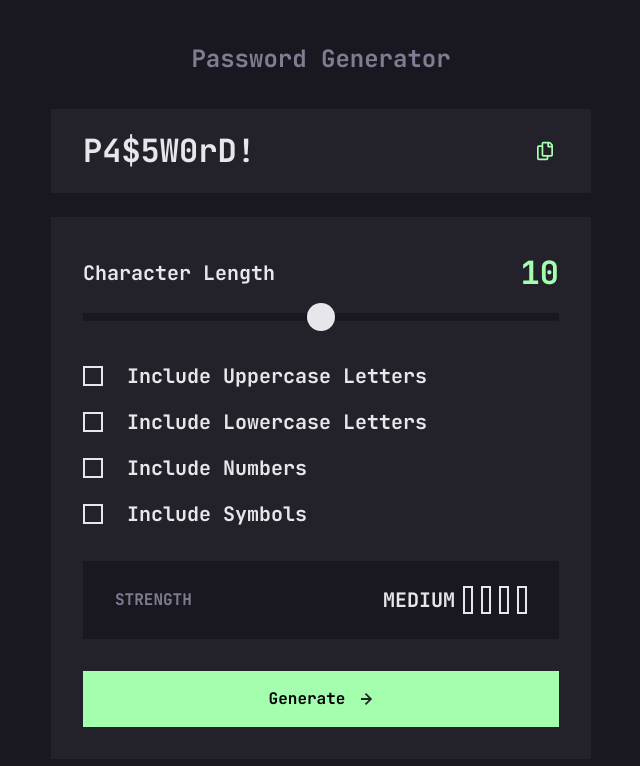
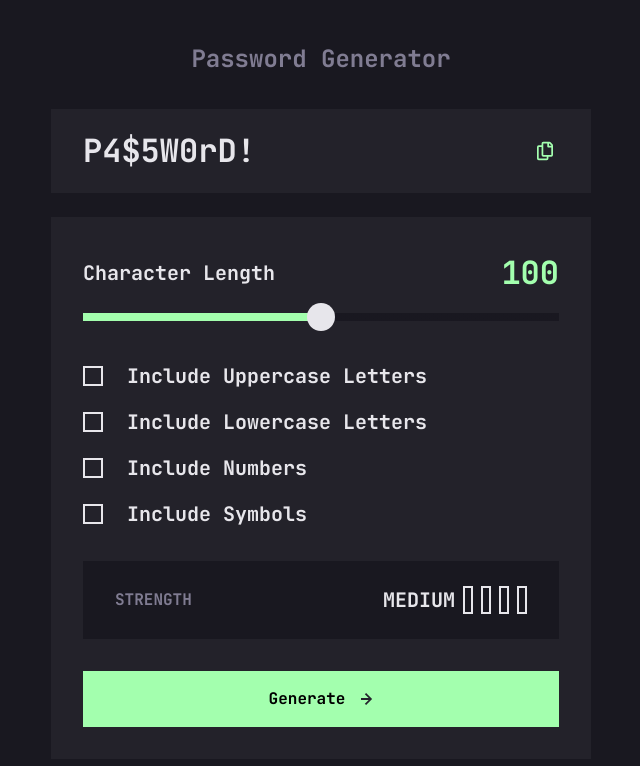
Before and after one commit to ccccchriz/password-generator-app, a plain HTML site: page index.html in a window 1280 px wide. Shown: the whole page, without its empty margins (319-959 px from the left). Drawn offline with Linux system fonts and the light colour scheme.

Commit message:
added working slider

```diff
--- a/index.html
+++ b/index.html
@@ -36,9 +36,15 @@
       <form action="" class="main__form">
         <label for="length" class="form__length">
           Character Length
-          <span aria-hidden="true" id="display-length">10</span>
+          <span aria-hidden="true" id="display-length">100</span>
         </label>
-        <input type="range" name="length" id="length" class="form__slider" />
+        <input
+          type="range"
+          name="length"
+          id="length"
+          class="form__slider"
+          max="200"
+        />
 
         <label class="form__checkbox">
           <input type="checkbox" name="uppercase" id="uppercase" />Include
@@ -83,5 +89,6 @@
         </button>
       </form>
     </main>
+    <script src="slider.js"></script>
   </body>
 </html>
--- /dev/null
+++ b/slider.js
@@ -0,0 +1,10 @@
+const slider = document.getElementById("length");
+const display = document.getElementById("display-length");
+
+slider.addEventListener("input", () => {
+  const value = slider.value;
+  const max = slider.getAttribute("max");
+
+  slider.style.setProperty("--percent", `${(value / max) * 100 - 0.1}%`);
+  display.innerText = value;
+});
--- a/style.css
+++ b/style.css
@@ -163,10 +163,16 @@ main > * {
 }
 
 .form__slider {
+  --percent: 50%;
+
   appearance: none;
   margin-bottom: 1.5rem;
   height: 0.5rem;
-  background: var(--clr-neutral-400);
+  background: linear-gradient(
+    90deg,
+    var(--clr-accent-green) var(--percent),
+    var(--clr-neutral-400) var(--percent)
+  );
 }
 
 .form__slider::-webkit-slider-thumb {
```
